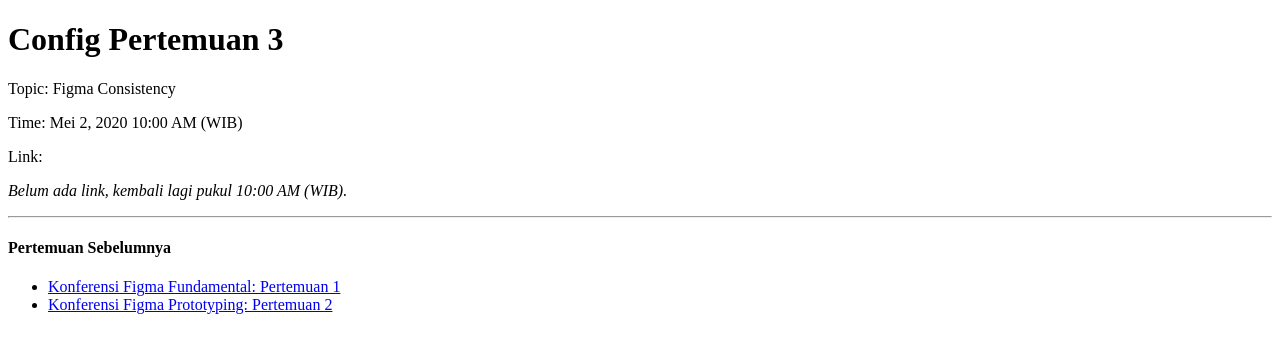
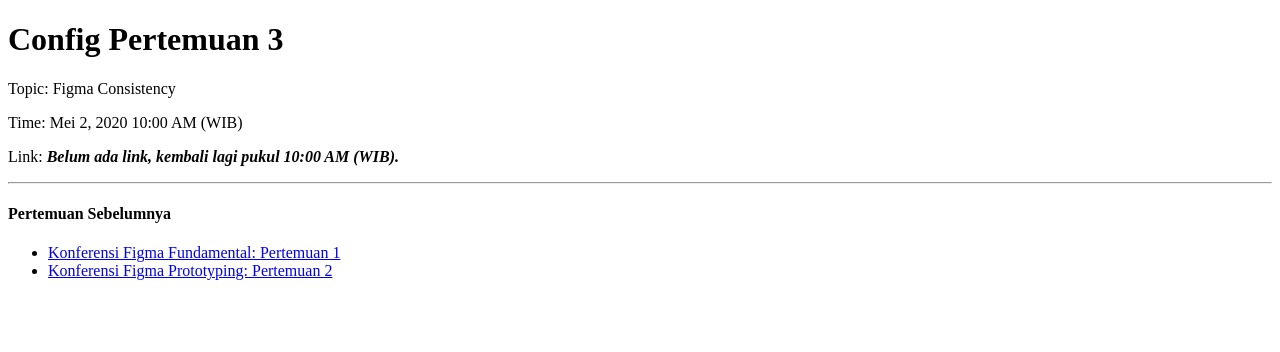
Before and after one commit to nauvalazhar/nauv.al, a Next.js app: page /config in a window 1280 px wide. Shown: the top 352 px of the page. Built offline with nearby package versions, Linux system fonts and the light colour scheme.

Commit message:
update config

```diff
--- a/pages/config.js
+++ b/pages/config.js
@@ -6,8 +6,7 @@ export default () => {
 			<p>Topic: Figma Consistency</p>
 			<p>Time: Mei 2, 2020 10:00 AM (WIB)</p>
 
-			<p>Link:</p>
-			<p><i>Belum ada link, kembali lagi pukul 10:00 AM (WIB).</i></p>
+			<p>Link: <b><i>Belum ada link, kembali lagi pukul 10:00 AM (WIB).</i></b></p>
 			<hr/>
 			<h4>Pertemuan Sebelumnya</h4>
 			<ul>
```
